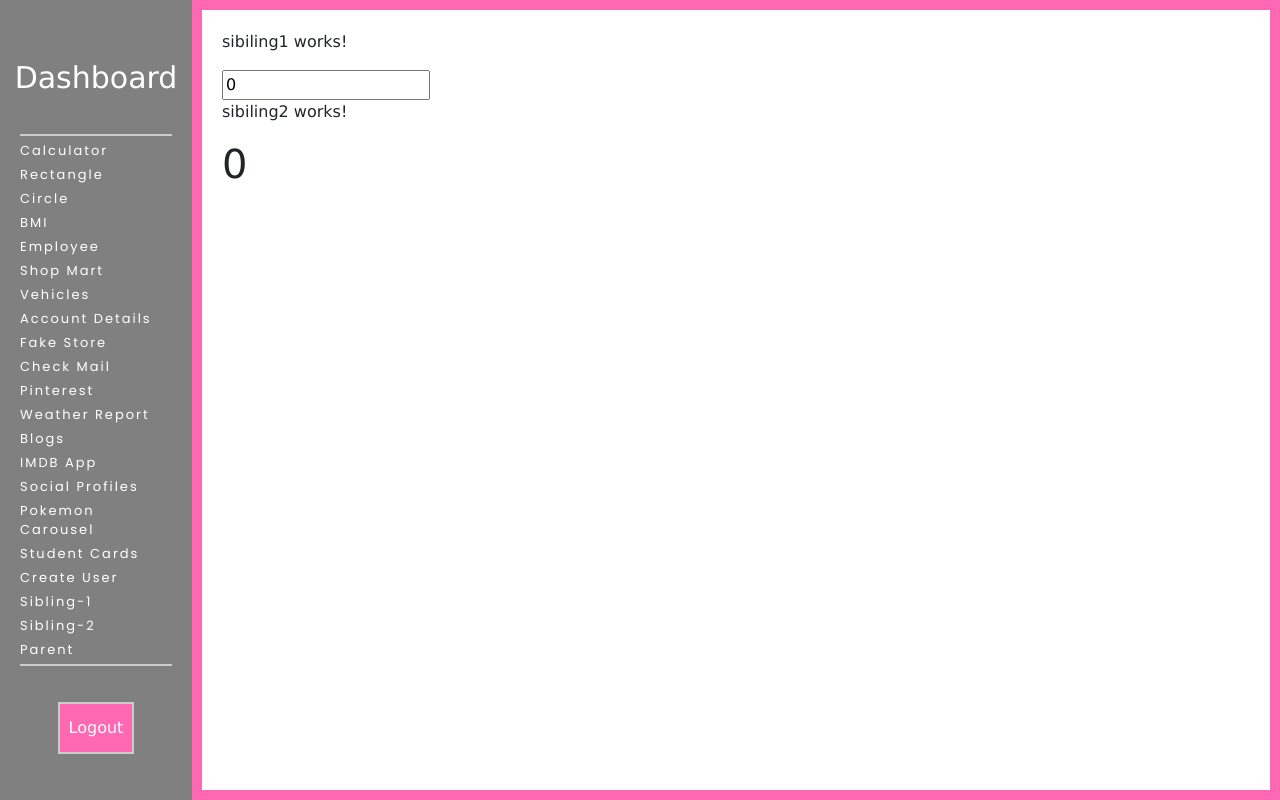
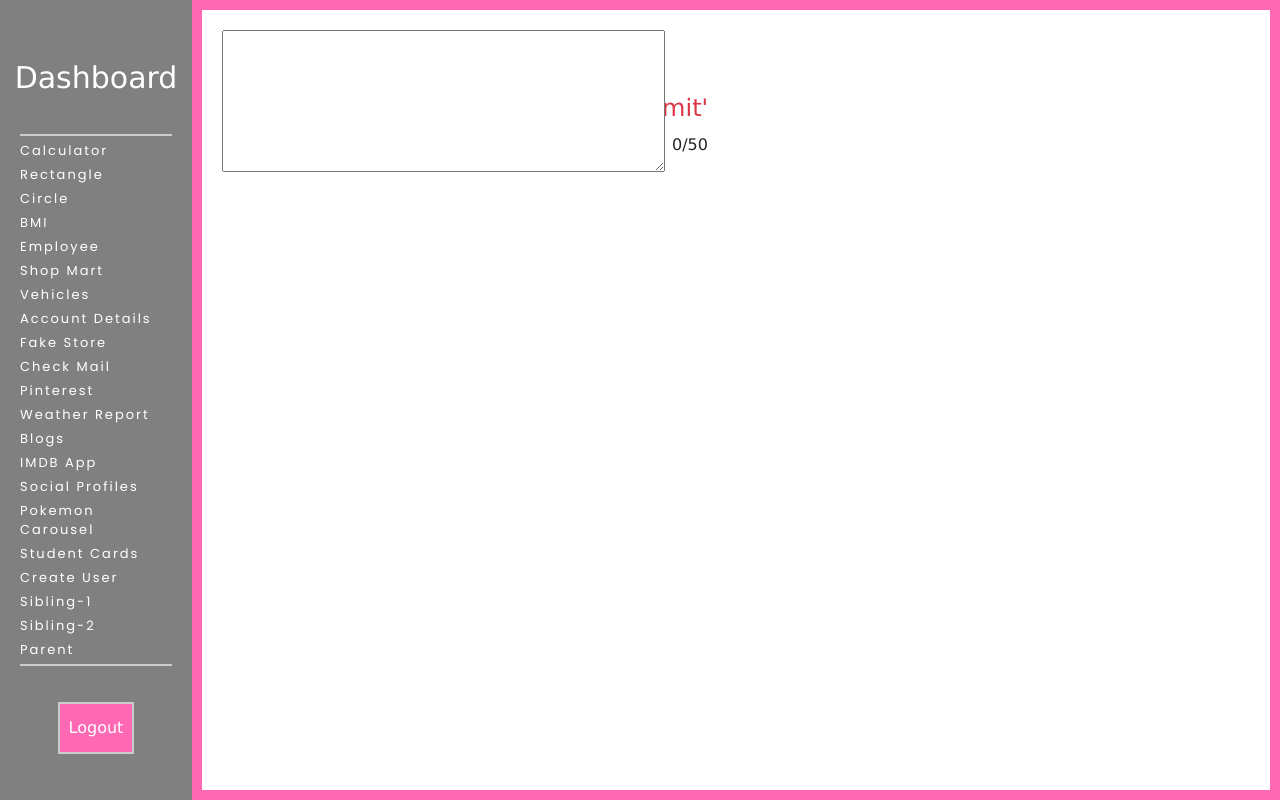
Before and after one commit to VishalGowda26/My-Angular, an Angular app: page /dashboard/sibling-1 in a window 1280 px wide. Built offline with nearby package versions, Linux system fonts and the light colour scheme.

Commit message:
implemented a text area and restricted the input value

```diff
--- a/src/app/child/child.component.html
+++ b/src/app/child/child.component.html
@@ -4,6 +4,6 @@
 <h1>{{ star }}</h1>
 
 <!-- Sending to Parent -->
-<input type="text" [(ngModel)]="moon" (keyup)="fromChild()" />
+<input type="text" [(ngModel)]="moon" (keyup)="fromChild()" placeholder="from child"/>
 
 <button (click)="send()">send</button>
--- a/src/app/parent/parent.component.html
+++ b/src/app/parent/parent.component.html
@@ -4,4 +4,4 @@
 <input type="text" [(ngModel)]="term" />
 <app-child [star]="term" (sEvent)="catch($event)"></app-child>
 
-<!-- <app-child [a]="0" (bEvent)="store($event)"></app-child> -->
+<app-child [a]="0" (bEvent)="store($event)"></app-child>
--- a/src/app/sibiling1/sibiling1.component.css
+++ b/src/app/sibiling1/sibiling1.component.css
@@ -0,0 +1,14 @@
+app-sibiling2 {
+  position: relative;
+  font-size: 10px;
+  top:105px;
+  left: 450px;
+}
+textarea {
+  position: absolute;
+  padding: 10px;
+}
+h4{
+    margin-top: 25px;
+    padding: 20px;
+}
--- a/src/app/sibiling1/sibiling1.component.html
+++ b/src/app/sibiling1/sibiling1.component.html
@@ -1,4 +1,8 @@
-<p>sibiling1 works!</p>
+<!-- <p>sibiling1 works!</p>
 
-<input type="number" [(ngModel)]="count" (keyup)="send()">
-<app-sibiling2></app-sibiling2>
+<input type="number" [(ngModel)]="count" (keyup)="send()"> -->
+
+<!-- Task fro text Area -->
+ <textarea cols="50" rows="5" (input)="onTextChange($event)" [(ngModel)]="text" [attr.disabled]="isMaxCharsReached() ? true : null"></textarea>
+ <app-sibiling2 [textCount]="textCount" ></app-sibiling2>
+ <h4 *ngIf="isMaxCharsReached" class="text-danger">'You have reached Max character limit'</h4>
--- a/src/app/sibiling1/sibiling1.component.ts
+++ b/src/app/sibiling1/sibiling1.component.ts
@@ -13,4 +13,24 @@ export class Sibiling1Component {
   send() {
     this._commonService.countSub.next(this.count);
   }
+
+  text: string = '';
+  textCount: number = 0;
+  maxChars: number = 50;
+  displaytext: string = 'You have reached Max character limit';
+
+  onTextChange(event: any) {
+    this.text = event.target.value;
+    this.textCount = this.text.length;
+    if (this.textCount == this.maxChars) {
+      alert('You have reached maximum characters');
+    } else {
+      return;
+    }
+  }
+
+  isMaxCharsReached(): boolean {
+    return this.textCount >= this.maxChars;
+  }
+
 }
--- a/src/app/sibiling2/sibiling2.component.html
+++ b/src/app/sibiling2/sibiling2.component.html
@@ -1,3 +1,4 @@
-<p>sibiling2 works!</p>
+<!-- <hr /> -->
+<!-- <p>sibiling2 works!</p> -->
 
-<h1>{{ count }}</h1>
+<h6>{{textCount}}/50</h6>
--- a/src/app/sibiling2/sibiling2.component.ts
+++ b/src/app/sibiling2/sibiling2.component.ts
@@ -1,4 +1,4 @@
-import { Component } from '@angular/core';
+import { Component, EventEmitter, Input, Output } from '@angular/core';
 import { CommonService } from '../common.service';
 
 @Component({
@@ -20,4 +20,6 @@ export class Sibiling2Component {
       }
     );
   }
+
+  @Input() textCount: number = 0;
 }
```
